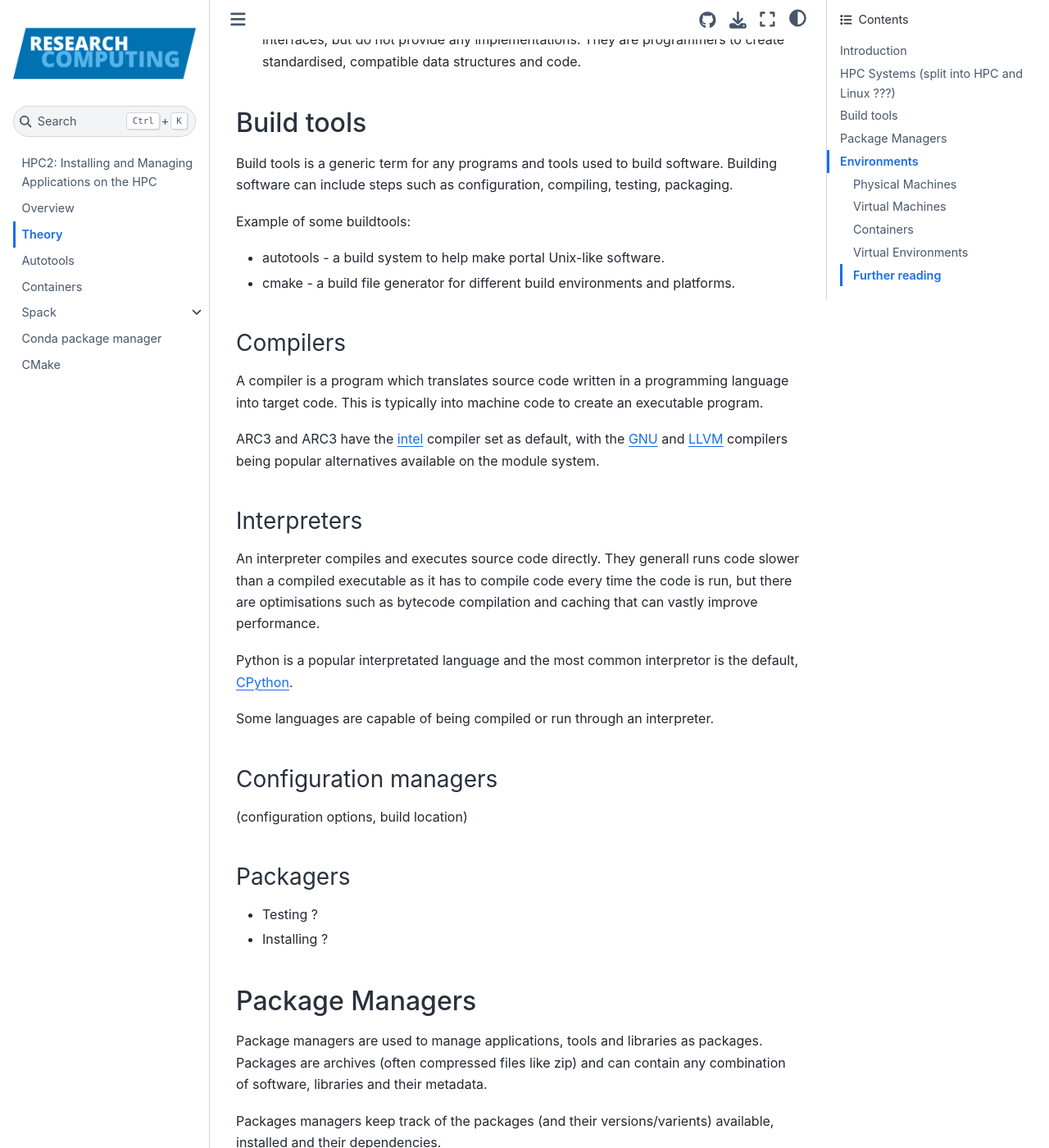
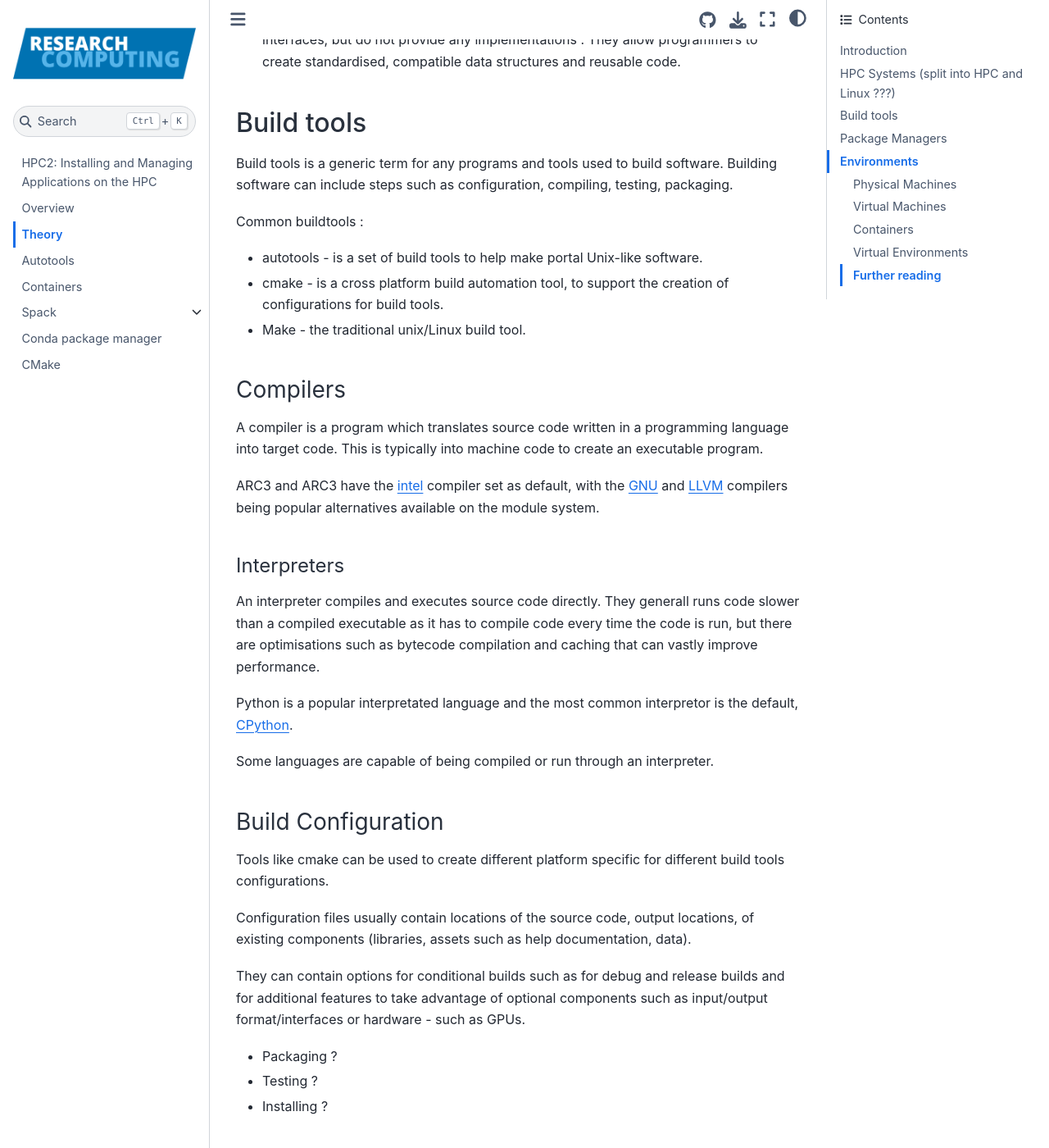
Before and after one commit to ARCTraining/hpc2-software, a Jupyter Book: the page built from book/course/theory.md, in a window 1280 px wide and 1400 px high, scrolled down 2891 px. Shown: the whole window at 82% size. Built offline with Jupyter Book 1.0.4 settings and Sphinx 7.4.7 and the Sphinx Book theme 1.1.4, drawn with Linux system fonts in a browser that asks for light colours.

Commit message:
build tools

```diff
--- a/book/course/theory.md
+++ b/book/course/theory.md
@@ -77,16 +77,17 @@ Below are the key types of files:
 * Libraries - these files usually contain compiled code, but cannot be directly run (they can also contain data, templates, documentation). They provide interfaces to be accessed from an existing running program. Libraries are useful for sharing common functionality between different programs.
 * configuration - these files contain strutured data that programs use to  configure parameters and settings to use during execution.
 * scripts and code - these files contain code (instructions) that form (a part of) a program. Generally scripts can be run directly (BASH, python), code files need to be pre compiled to run (C, Java)
-* headers - These are a specific type of include file that that contains declarations and interfaces, but do not provide any implementations. They are programmers to create standardised, compatible data structures and code.
+* headers - These are a specific type of include file that that specify declarations and interfaces, but do not provide any implementations . They allow programmers to create standardised, compatible data structures and reusable code.
 
 ## Build tools
 
 Build tools is a generic term for any programs and tools used to build software. Building software can include steps such as configuration, compiling, testing, packaging.
 
-Example of some buildtools:
+Common buildtools :
 
-* autotools - a build system to help make portal Unix-like software.
-* cmake - a build file generator for different build environments and platforms.
+* autotools - is a set of build tools to help make portal Unix-like software.
+* cmake - is a cross platform build automation tool, to support the creation of configurations for build tools.
+* Make - the traditional unix/Linux build tool.
 
 ### Compilers
 
@@ -94,7 +95,7 @@ A compiler is a program which translates source code written in a programming la
 
 ARC3 and ARC3 have the [intel](https://arcdocs.leeds.ac.uk/software/compilers/intel.html) compiler set as default, with the [GNU](https://arcdocs.leeds.ac.uk/software/compilers/gnu.html) and [LLVM](https://arcdocs.leeds.ac.uk/software/compilers/llvm.html) compilers being popular alternatives available on the module system.
 
-### Interpreters
+#### Interpreters
 
 An interpreter compiles and executes source code directly. They generall runs code slower than a compiled executable as it has to compile code every time the code is run, but there are optimisations such as bytecode compilation and caching that can vastly improve performance.
 
@@ -102,12 +103,15 @@ Python is a popular interpretated language and the most common interpretor is th
 
 Some languages are capable of being compiled or run through an interpreter.
 
-### Configuration managers
+### Build Configuration
 
-(configuration options, build location)
+Tools like cmake can be used to create different platform specific for different build tools configurations.
 
-### Packagers
+Configuration files usually contain locations of the source code, output locations, of existing components (libraries, assets such as help documentation, data).
 
+They can contain options for conditional builds such as for debug and release builds and for additional features to take advantage of optional components  such as input/output format/interfaces or hardware - such as GPUs.
+
+* Packaging ?
 * Testing ?
 * Installing ?
 
```
